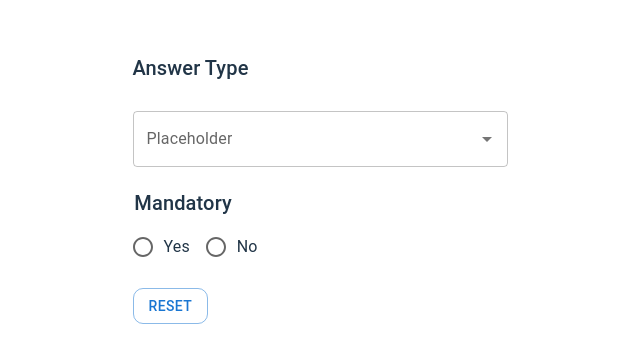
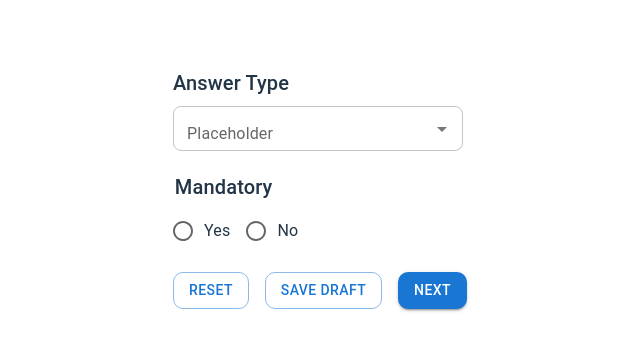
Before and after one commit to anushyaa7/My-hooks, a React (Vite) app in the folder react hooks/: page / in a window 1280 px wide. Shown: the part 212-574 px from the top of the page, without its empty margins (320-960 px from the left). Built offline with nearby package versions, Linux system fonts and the light colour scheme.

Commit message:
Dropdown and buttons are modified

```diff
--- a/react hooks/src/Autocomplete/Autocomplete.css
+++ b/react hooks/src/Autocomplete/Autocomplete.css
@@ -1,3 +1,3 @@
 .autocomplete-container {
-  margin-top: 20px;
+  width: 290px; /* Adjust the width as needed */
 }
--- a/react hooks/src/Autocomplete/AutocompleteComp.jsx
+++ b/react hooks/src/Autocomplete/AutocompleteComp.jsx
@@ -2,17 +2,29 @@ import React from 'react';
 import TextField from '@mui/material/TextField';
 import Autocomplete from '@mui/material/Autocomplete';
 import './Autocomplete.css';
+import { styled } from '@mui/material';
+
+const CustomTextField = styled(TextField)(({ theme }) => ({
+  '& .MuiInputBase-root': {
+    height: '45px',
+    borderRadius: '8px',
+  },
+  '& .MuiOutlinedInput-root': {
+    padding: '0 8px',
+  },
+  '& .MuiOutlinedInput-input': {
+    padding: '6px 8px',
+  },
+}));
 
 const AutocompleteComp = ({ options, label = 'Select an option' }) => {
   return (
     <div className="autocomplete-container">
       <Autocomplete
         options={options}
-        sx={{ width: 375 }}
-        renderInput={(params) => <TextField {...params} label={label} />}
+        renderInput={(params) => <CustomTextField {...params} label={label} />}
       />
     </div>
   );
 };
-
 export default AutocompleteComp;
--- a/react hooks/src/Buttons/Buttons.jsx
+++ b/react hooks/src/Buttons/Buttons.jsx
@@ -2,16 +2,20 @@ import React from 'react';
 import { Button, Stack } from '@mui/material';
 import './Buttons.css';
 
-const Buttons = ({ label, variant, onClick }) => {
+const Buttons = ({ buttons }) => {
   return (
     <div className="buttons-container">
       <Stack direction="row" spacing={2}>
-        <Button
-          variant={variant}
-          onClick={onClick}
-        >
-          {label}
-        </Button>
+        {buttons.map((button, index) => (
+          <Button
+            key={index}
+            variant={button.variant}
+            endIcon={button.icon}
+            onClick={button.onClick}
+          >
+            {button.label}
+          </Button>
+        ))}
       </Stack>
     </div>
   );
--- a/react hooks/src/Details.jsx
+++ b/react hooks/src/Details.jsx
@@ -21,17 +21,35 @@ const radioOptions = [
 ];
 
 const Details = () => {
-    const [isReset, setIsReset] = useState(true);
-
   const handleReset = () => {
     console.log('Reset clicked');
-      setIsReset(false);
+  };
+
+  const handleSaveDraft = () => {
+    console.log('Save Draft clicked');
   };
 
   const handleNext = () => {
     console.log('Next clicked');
-      setIsReset(true);
   };
+
+  const buttons = [
+    {
+      label: 'RESET',
+      variant: 'outlined',
+      onClick: handleReset,
+    },
+    {
+      label: 'SAVE DRAFT',
+      variant: 'outlined',
+      onClick: handleSaveDraft,
+    },
+    {
+      label: 'NEXT',
+      variant: 'contained',
+      onClick: handleNext,
+    },
+  ];
 
   return (
     <Forms
@@ -39,9 +57,7 @@ const Details = () => {
       autocompleteLabel="Placeholder"
       radioOptions={radioOptions}
       radioLabel="Mandatory"
-        buttonLabel={isReset ? "RESET" : "NEXT"}
-        buttonVariant={isReset ? "outlined" : "contained"}
-        buttonOnClick={isReset ? handleReset : handleNext}
+      buttons={buttons}
     />
   );
 };
--- a/react hooks/src/Forms.jsx
+++ b/react hooks/src/Forms.jsx
@@ -8,8 +8,7 @@ import Buttons from './Buttons/Buttons';
 import RadioOptions from './RadioOptions/RadioOptions';
 import AutocompleteComp from './Autocomplete/AutocompleteComp';
 
-
-const Forms = ({ autocompleteOptions, autocompleteLabel, radioOptions, radioLabel, buttonLabel, buttonVariant, buttonIcon, buttonOnClick }) => {
+const Forms = ({ autocompleteOptions, autocompleteLabel, radioOptions, radioLabel, buttons }) => {
   return (
     <div className="form-container">
       <Typography variant="h6" gutterBottom>
@@ -17,11 +16,7 @@ const Forms = ({ autocompleteOptions, autocompleteLabel, radioOptions, radioLabe
       </Typography>
       <AutocompleteComp options={autocompleteOptions} label={autocompleteLabel} />
       <RadioOptions options={radioOptions} label={radioLabel} />
-        <Buttons
-          label={buttonLabel}
-          variant={buttonVariant}
-          onClick={buttonOnClick}
-        />
+      <Buttons buttons={buttons} />
     </div>
   );
 };
```
Also changed, not shown: react hooks/src/Hooks/useAutocomplete.jsx (deleted, +0 -11 lines), react hooks/src/Hooks/useButtonActions.jsx (deleted, +0 -23 lines), react hooks/src/Hooks/useRadioOptions.jsx (deleted, +0 -17 lines), react hooks/src/components/Details.jsx (deleted, +0 -41 lines), react hooks/src/components/Forms.jsx (deleted, +0 -73 lines). Lines whose indentation alone changed are shown as unchanged.
